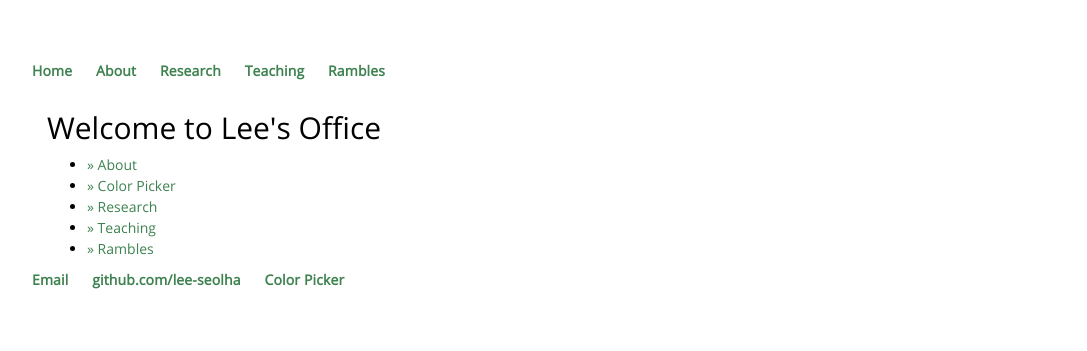
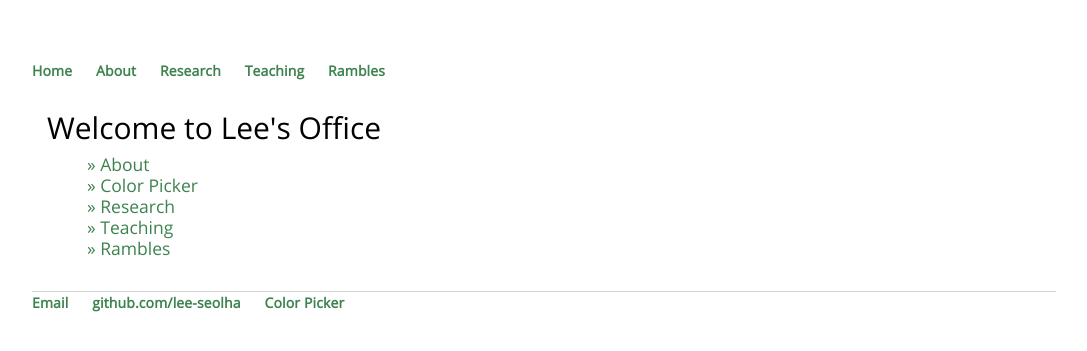
Before and after one commit to lee-seolha/lee-seolha.github.io, a Jekyll site: the page built from index.html, in a window 1280 px wide. Shown: the top 351 px of the page, without its empty margins (96-1183 px from the left). Built offline with Jekyll 4.4.1, drawn with Linux system fonts in a browser that asks for light colours.

Commit message:
Changed home list style to be more specific

```diff
--- a/css/main.css
+++ b/css/main.css
@@ -49,33 +49,9 @@
 }
 a:hover {
   text-decoration: underline;
-/* }
-h1 {
-  font-size: 2.125rem;
-  font-weight: bold;
 }
-h2 {
-  font-size: 1.875rem;
-  font-weight: bold;
-}
-h3 {
-  font-size: 1.5rem;
-  font-weight: bold;
-}
-h4 {
-  font-size: 1.25rem;
-  font-weight: bold;
-}
-h5 {
-  font-size: 1.125rem;
-  font-style:bold;
-}
-h6 {
-  font-size: 1rem;
-  font-weight: bold;
-} */
+
 p {
-  /* font-size: 1rem; */
   margin-bottom: 1.5em;
 }
 
@@ -102,10 +78,12 @@
   border-top: 1px solid #d5d5d5;
   margin-top: 1.6em;
 }
+
 ul.home-list {
-  list-style: none;
+  list-style-type: none;
   font-size: 1.25em;
 }
+
 ul.posts {
   margin: 20px auto 40px;
   font-size: 1em;
@@ -139,6 +117,3 @@
 div.post ol ol {
   list-style-type: lower-alpha;
 }
-/* #trendsGraph-container {
-    height: 400px;
-} */
```
